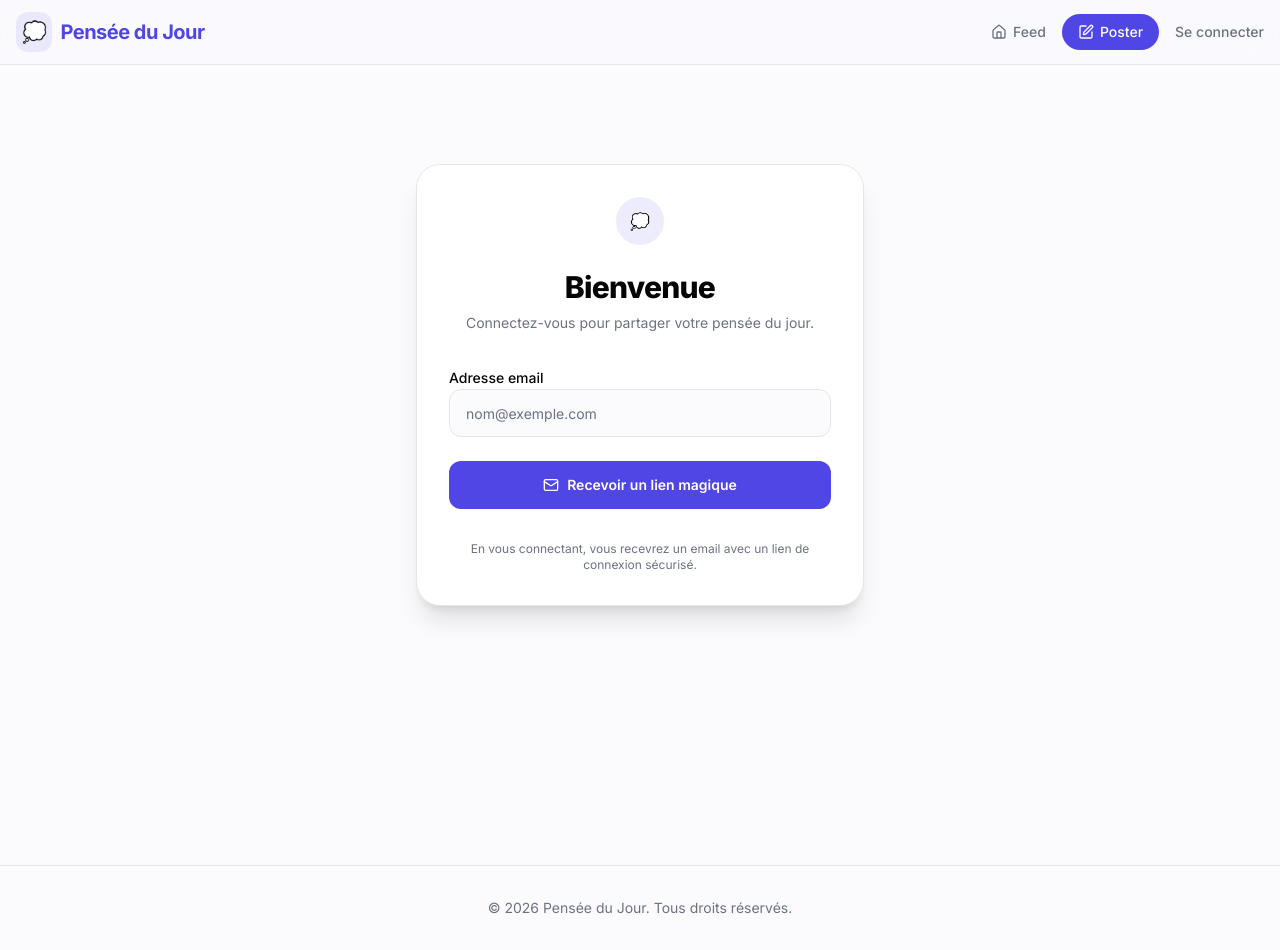
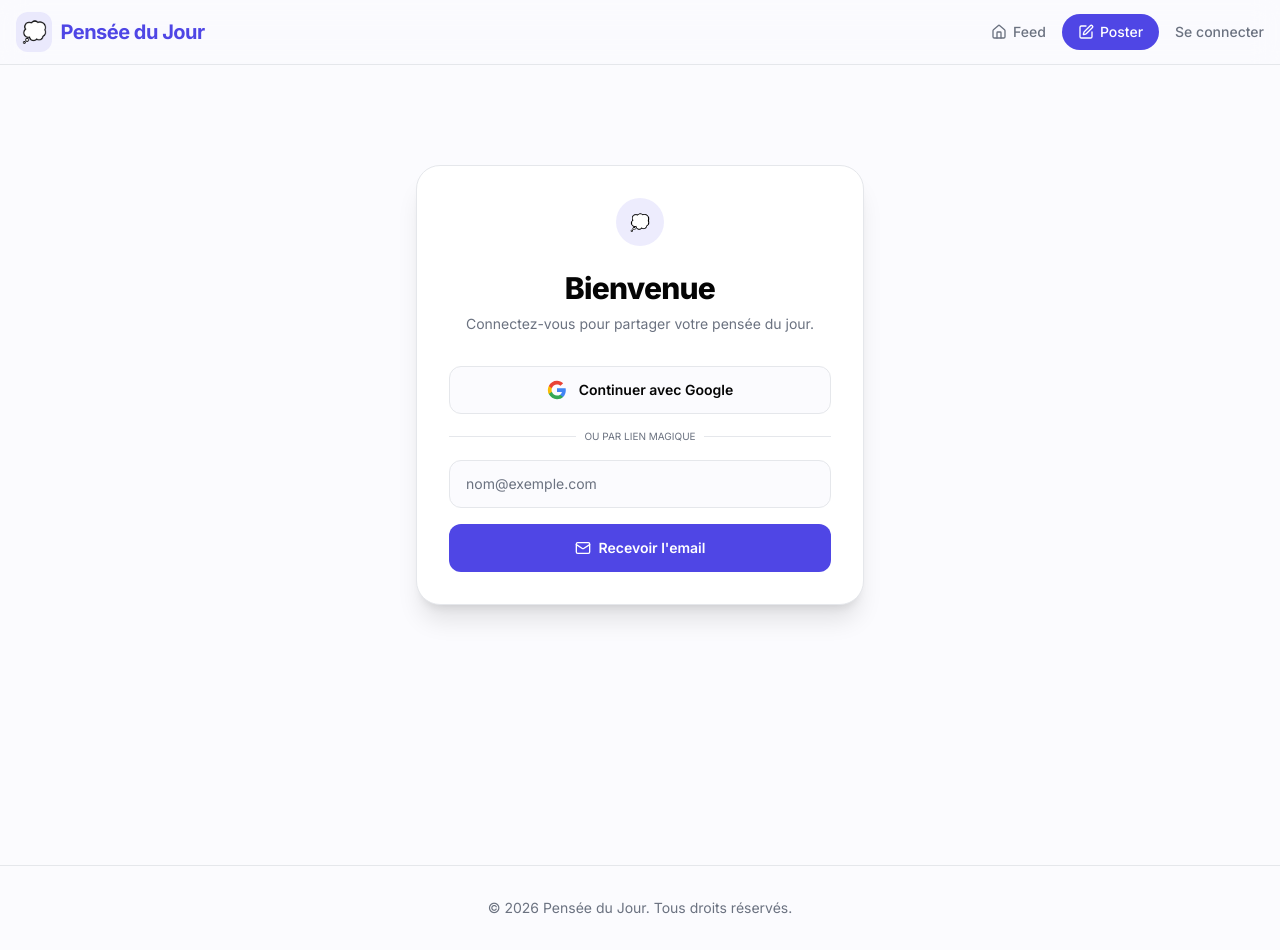
Before and after one commit to giannipopo/Penseedujour, a Next.js app: page /auth/signin in a window 1280 px wide. Built offline with nearby package versions, Linux system fonts and the light colour scheme; no server answers.

Commit message:
UI: Add Google login option

```diff
--- a/src/app/auth/signin/page.tsx
+++ b/src/app/auth/signin/page.tsx
@@ -15,40 +15,75 @@
                     </p>
                 </div>
 
+                <div className="mt-8 space-y-4">
+                    {/* Bouton Google */}
+                    <form
+                        action={async () => {
+                            "use server"
+                            await signIn("google", { redirectTo: "/" })
+                        }}
+                    >
+                        <button
+                            type="submit"
+                            className="flex h-12 w-full items-center justify-center gap-3 rounded-xl border border-input bg-background px-4 py-2 text-sm font-semibold transition-all hover:bg-accent active:scale-95"
+                        >
+                            <svg className="h-5 w-5" viewBox="0 0 24 24">
+                                <path
+                                    d="M22.56 12.25c0-.78-.07-1.53-.2-2.25H12v4.26h5.92c-.26 1.37-1.04 2.53-2.21 3.31v2.77h3.57c2.08-1.92 3.28-4.74 3.28-8.09z"
+                                    fill="#4285F4"
+                                />
+                                <path
+                                    d="M12 23c2.97 0 5.46-.98 7.28-2.66l-3.57-2.77c-.98.66-2.23 1.06-3.71 1.06-2.86 0-5.29-1.93-6.16-4.53H2.18v2.84C3.99 20.53 7.7 23 12 23z"
+                                    fill="#34A853"
+                                />
+                                <path
+                                    d="M5.84 14.09c-.22-.66-.35-1.36-.35-2.09s.13-1.43.35-2.09V7.07H2.18C1.43 8.55 1 10.22 1 12s.43 3.45 1.18 4.93l3.66-2.84z"
+                                    fill="#FBBC05"
+                                />
+                                <path
+                                    d="M12 5.38c1.62 0 3.06.56 4.21 1.64l3.15-3.15C17.45 2.09 14.97 1 12 1 7.7 1 3.99 3.47 2.18 7.07l3.66 2.84c.87-2.6 3.3-4.53 6.16-4.53z"
+                                    fill="#EA4335"
+                                />
+                            </svg>
+                            <span>Continuer avec Google</span>
+                        </button>
+                    </form>
+
+                    <div className="relative">
+                        <div className="absolute inset-0 flex items-center">
+                            <span className="w-full border-t border-border" />
+                        </div>
+                        <div className="relative flex justify-center text-xs uppercase">
+                            <span className="bg-card px-2 text-muted-foreground text-[10px]">Ou par lien magique</span>
+                        </div>
+                    </div>
+
+                    {/* Formulaire Email */}
                     <form
                         action={async (formData) => {
                             "use server"
                             const email = formData.get("email")
                             await signIn("resend", { email, redirectTo: "/" })
                         }}
-                    className="mt-8 space-y-6"
+                        className="space-y-4"
                     >
-                    <div className="space-y-2">
-                        <label htmlFor="email" className="text-sm font-medium leading-none">
-                            Adresse email
-                        </label>
                         <input
                             id="email"
                             name="email"
                             type="email"
                             placeholder="nom@exemple.com"
                             required
-                            className="flex h-12 w-full rounded-xl border border-input bg-background px-4 py-2 text-sm ring-offset-background file:border-0 file:bg-transparent file:text-sm file:font-medium placeholder:text-muted-foreground focus-visible:outline-none focus-visible:ring-2 focus-visible:ring-primary focus-visible:ring-offset-2 disabled:cursor-not-allowed disabled:opacity-50"
+                            className="flex h-12 w-full rounded-xl border border-input bg-background px-4 py-2 text-sm placeholder:text-muted-foreground focus-visible:outline-none focus-visible:ring-2 focus-visible:ring-primary focus-visible:ring-offset-2"
                         />
-                    </div>
-
                         <button
                             type="submit"
-                        className="group relative flex h-12 w-full items-center justify-center gap-2 rounded-xl bg-primary px-4 py-2 text-sm font-semibold text-primary-foreground transition-all hover:bg-primary/90 focus-visible:outline-none focus-visible:ring-2 focus-visible:ring-primary focus-visible:ring-offset-2 active:scale-95"
+                            className="flex h-12 w-full items-center justify-center gap-2 rounded-xl bg-primary px-4 py-2 text-sm font-semibold text-primary-foreground transition-all hover:bg-primary/90 active:scale-95"
                         >
                             <Mail className="h-4 w-4" />
-                        <span>Recevoir un lien magique</span>
+                            <span>Recevoir l'email</span>
                         </button>
                     </form>
-
-                <p className="text-center text-xs text-muted-foreground">
-                    En vous connectant, vous recevrez un email avec un lien de connexion sécurisé.
-                </p>
+                </div>
             </div>
         </div>
     )
```
Lines whose indentation alone changed are shown as unchanged.
